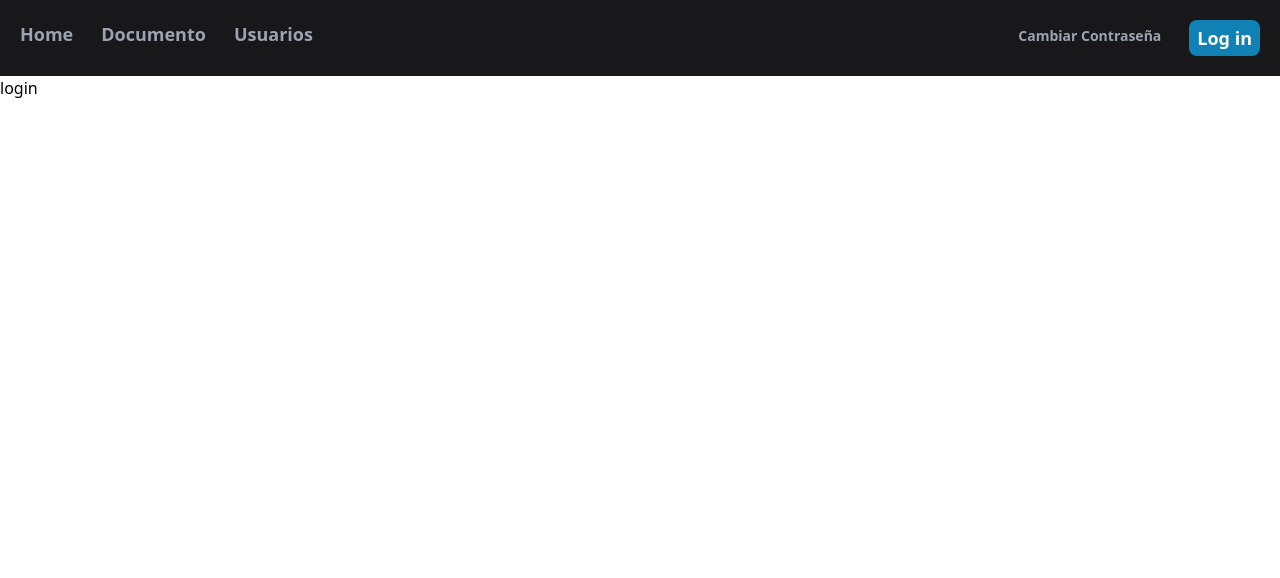
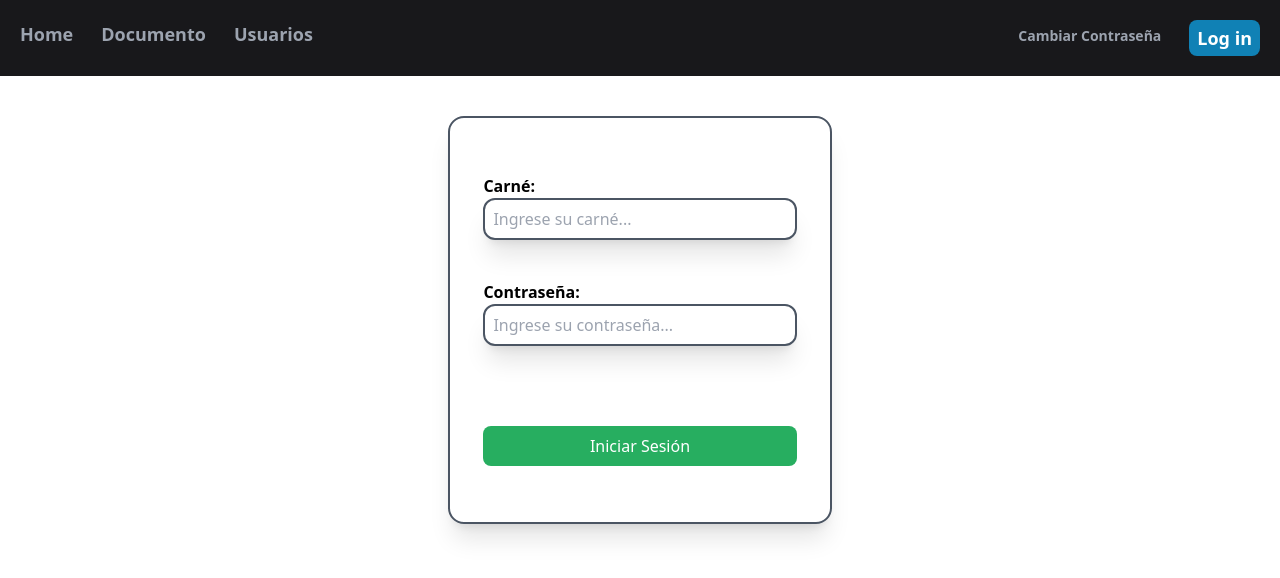
Before and after one commit to Jaguz78/Tesis, a React (Vite) app in the folder client/: page /login in a window 1280 px wide. Shown: the top 578 px of the page. Built offline with nearby package versions, Linux system fonts and the light colour scheme.

Commit message:
front de Login y Cambiar Contraseña

```diff
--- /dev/null
+++ b/client/src/components/InputField.jsx
@@ -0,0 +1,14 @@
+import React from 'react'
+
+export default function InputField({id, type, name, placeholder, margin}) {
+  return (
+    <div className={margin} >
+          <label className='font-bold' htmlFor={id}>{name}:</label>
+          <input
+            className='w-[100%] block h-full border-2 border-gray-600 rounded-xl p-2 shadow-xl'
+            id={id}
+            type={type}
+            placeholder={placeholder}/>
+        </div>
+  )
+}
--- a/client/src/pages/CambiarContraseña.jsx
+++ b/client/src/pages/CambiarContraseña.jsx
@@ -1,9 +1,24 @@
 import React from 'react'
+import InputField from '../components/InputField'
 
 export default function CambiarContraseña() {
   return (
-    <div>
-      <h1>cambiarContraseña</h1>
+    <div className='my-7 m-auto w-[30%] h-full border-2 border-gray-600 rounded-2xl p-4 shadow-xl flex' >
+
+      <form className='w-[90%] m-auto block '>
+
+        <InputField id={'carné'} type={'number'} name={'Carné'} placeholder={'Ingrese su carné...'} margin={'mb-5'}/>
+
+        <InputField id={'contraseñaActual'} type={'password'} name={'Contraseña Actual'} placeholder={'Ingrese su contarseña actual...'} margin={'mb-5'}/>
+
+        <InputField id={'contraseñaNueva'} type={'password'} name={'Contraseña Nueva'} placeholder={'Ingrese su nueva contraseña...'} margin={'mb-5'}/>
+
+        <InputField id={'contraseñaNuevaRep'} type={'password'} name={'Repita su Contraseña'} placeholder={'Repita su contraseña...'} margin={'mb-5'}/>
+
+        <button
+        className='my-3 w-[100%] p-2 bg-my-green text-white rounded-lg '>Cambiar Contraseña</button>
+      </form>
+
     </div>
   )
 }
--- a/client/src/pages/Login.jsx
+++ b/client/src/pages/Login.jsx
@@ -1,9 +1,17 @@
 import React from 'react'
+import InputField from '../components/InputField'
 
 export default function Login() {
   return (
-    <div>
-      <h1>login</h1>
+    <div className='mt-10 mb-10 m-auto w-[30%] h-full border-2 border-gray-600 rounded-2xl p-4 shadow-xl flex' >
+      <form className='w-[90%] m-auto block '>
+        <InputField id={'carné'} type={'number'} name={'Carné'} placeholder={'Ingrese su carné...'} margin={'my-10'}/>
+        <InputField id={'contraseña'} type={'password'} name={'Contraseña'} placeholder={'Ingrese su contraseña...'} margin={'my-10'}/>
+
+        <button
+        className='mb-10 mt-10 w-[100%] p-2 bg-my-green text-white rounded-lg '>Iniciar Sesión</button>
+      </form>
+
     </div>
   )
 }
```
